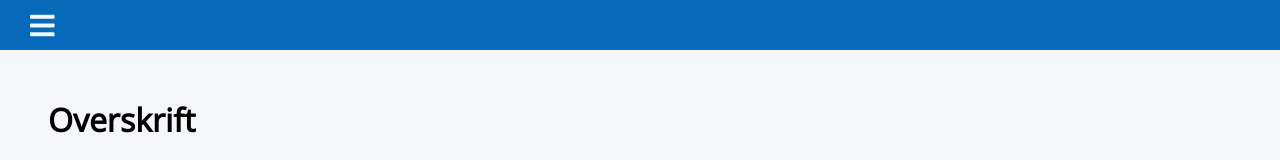
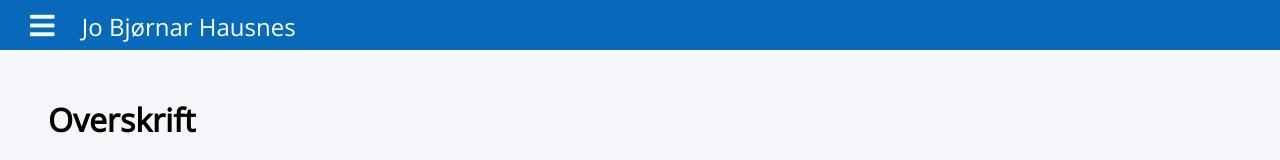
Before and after one commit to hausnes/IMD, a plain HTML site: page MENY-sidebar-menu-using-html-css-js/index.html in a window 1280 px wide. Shown: the top 160 px of the page. Drawn offline with nearby package versions, Linux system fonts and the light colour scheme.

Commit message:
Tittel på topp

```diff
--- a/MENY-sidebar-menu-using-html-css-js/index.html
+++ b/MENY-sidebar-menu-using-html-css-js/index.html
@@ -16,6 +16,7 @@
                     <a href="#">
                         <i class="fas fa-bars"></i>
                     </a>
+                    <span>Jo Bjørnar Hausnes</span>
                 </div>
             </div>
         </div> <!-- Avsluttar section-->
--- a/MENY-sidebar-menu-using-html-css-js/stilark.css
+++ b/MENY-sidebar-menu-using-html-css-js/stilark.css
@@ -1,4 +1,11 @@
 @import url('https://fonts.googleapis.com/css2?family=Open+Sans&display=swap');
+
+span {
+	text-align: center;
+	color: white;
+	font-size: 1.5em;
+	margin-left: 20px;
+}
 
 *{
 	list-style: none;
```
